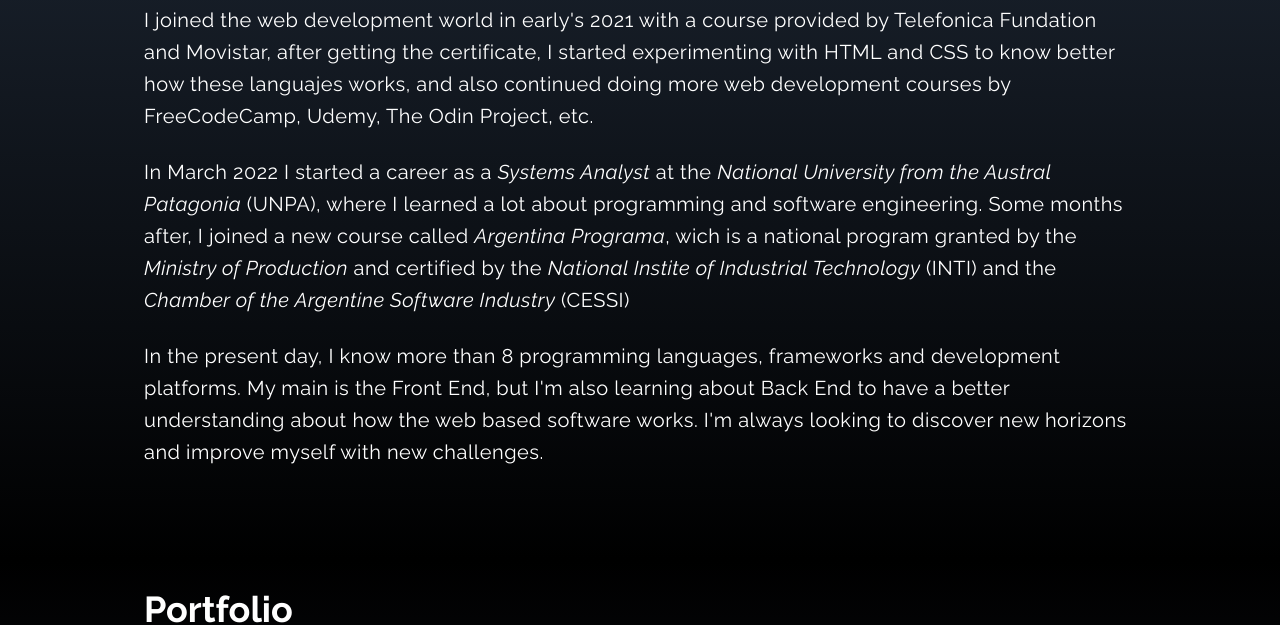
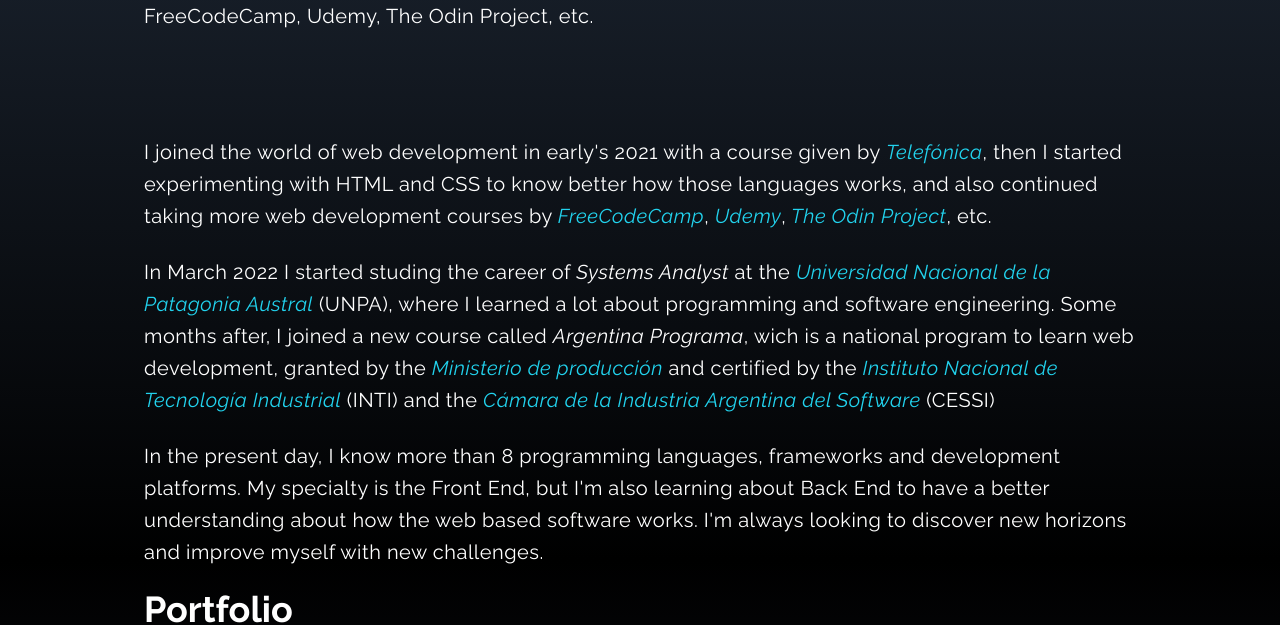
Before and after one commit to FeDaBa/First-Portfolio, a React (Create React App) app: page / in a window 1280 px wide. Shown: the part 1040-1665 px from the top of the page. Built offline with nearby package versions, Linux system fonts and the light colour scheme; the HTML template or start-up script is replaced by a standard one.

Commit message:
Update About.jsx

```diff
--- a/src/components/About.jsx
+++ b/src/components/About.jsx
@@ -19,19 +19,36 @@
             </p>
 
             <br />
+            <p className="text-xl mt-20 leading-8 tracking-wide">
 
-            <p className="text-xl leading-8 tracking-wide">
-                In March 2022 I started a career as a <em>Systems Analyst</em> at the <em>National University from the Austral Patagonia</em> (UNPA),
-                where I learned a lot about programming and software engineering. Some months after, I joined a new course called <em>Argentina Programa</em>, wich is a national program
-                granted by the <em>Ministry of Production</em> and certified by the <em>National Instite of Industrial Technology</em> (INTI) and the <em>Chamber of the Argentine Software Industry</em> (CESSI)
+                I joined the world of web development in early's 2021 with a course given by <a href="https://conectaempleo-formacion.fundaciontelefonica.com/argentina" className="text-cyan-400 duration-300" target={'_blank'} rel="noreferrer"><em>Telefónica</em></a>,
+                then I started experimenting with HTML and CSS to know better how those languages works,
+                and also continued taking more web development courses by <a href="https://www.freecodecamp.org/" className="text-cyan-400" target={'_blank'} rel="noreferrer"><em>FreeCodeCamp</em></a>,
+                <a href="https://www.udemy.com" className="text-cyan-400" target={'_blank'} rel="noreferrer"><em> Udemy</em></a>,
+                <a href="https://www.theodinproject.com/home" className="text-cyan-400" target={'_blank'} rel="noreferrer"><em> The Odin Project</em></a>, etc.
+
+            </p>
+
+            <br />
+
+            <p className="text-xl leading-8 tracking-wide font">
+
+                In March 2022 I started studing the career of <em>Systems Analyst</em> at the <a href="https://www.uarg.unpa.edu.ar/" className="text-cyan-400 duration-300" target={'_blank'} rel="noreferrer"><em>Universidad Nacional de la Patagonia Austral</em></a> (UNPA),
+                where I learned a lot about programming and software engineering. Some months after, I joined a new course called <em>Argentina Programa</em>, wich is a national program to learn web development,
+                granted by the <a href="https://www.argentina.gob.ar/produccion" className="text-cyan-400 duration-300" target={'_blank'} rel="noreferrer"><em>Ministerio de producción </em></a>
+                and certified by the <a href="https://www.argentina.gob.ar/inti" className="text-cyan-400 duration-300" target={'_blank'} rel="noreferrer"><em>Instituto Nacional de Tecnología Industrial</em></a> (INTI)
+                and the <a href="https://cessi.org.ar/" className="text-cyan-400 hover:font-normal duration-300" target={'_blank'} rel="noreferrer"><em>Cámara de la Industria Argentina del Software</em></a> (CESSI)
+
             </p>
 
             <br />
 
             <p className="text-xl leading-8 tracking-wide">
+
                 In the present day, I know more than 8 programming languages, frameworks and development platforms.
-                My main is the Front End, but I'm also learning about Back End to have a better understanding about how the web based software works.
+                My specialty is the Front End, but I'm also learning about Back End to have a better understanding about how the web based software works.
                 I'm always looking to discover new horizons and improve myself with new challenges.
+
             </p>
 
         </div>
```
